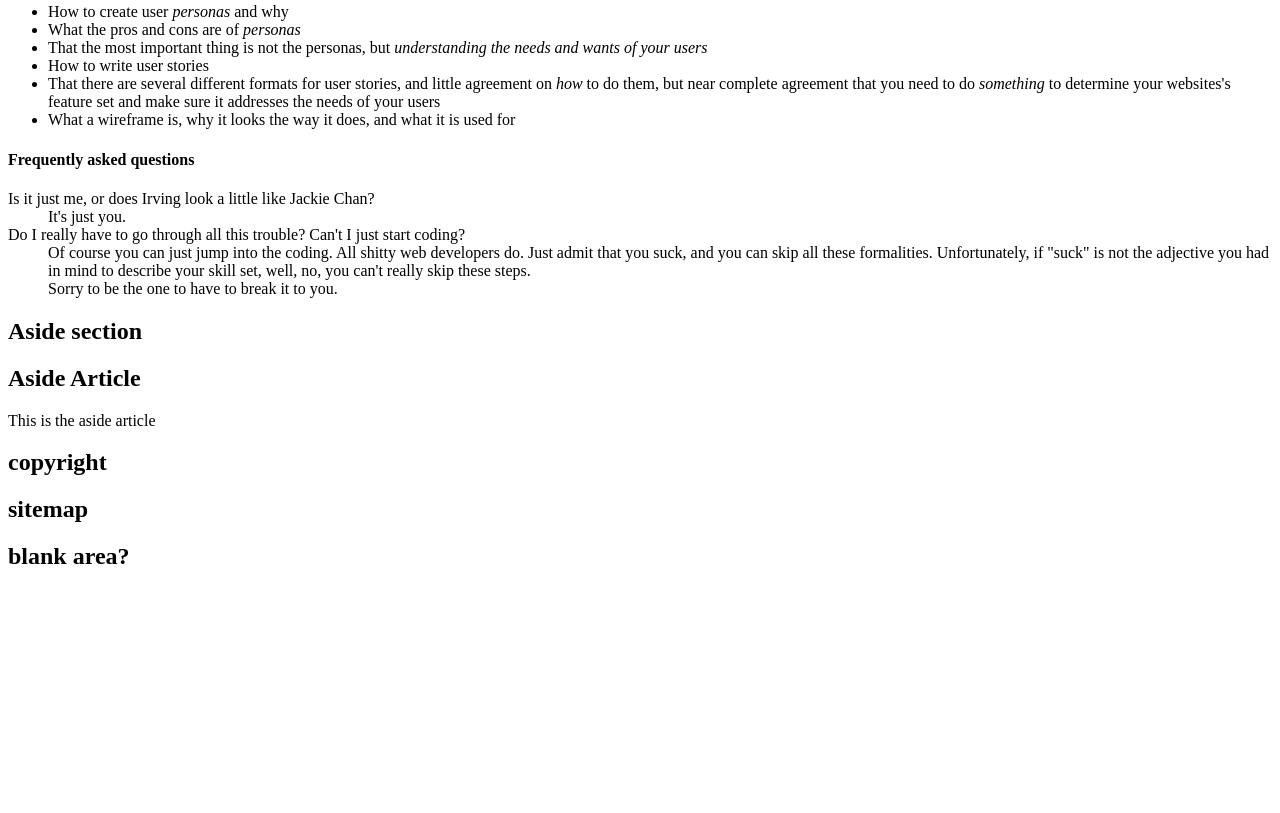
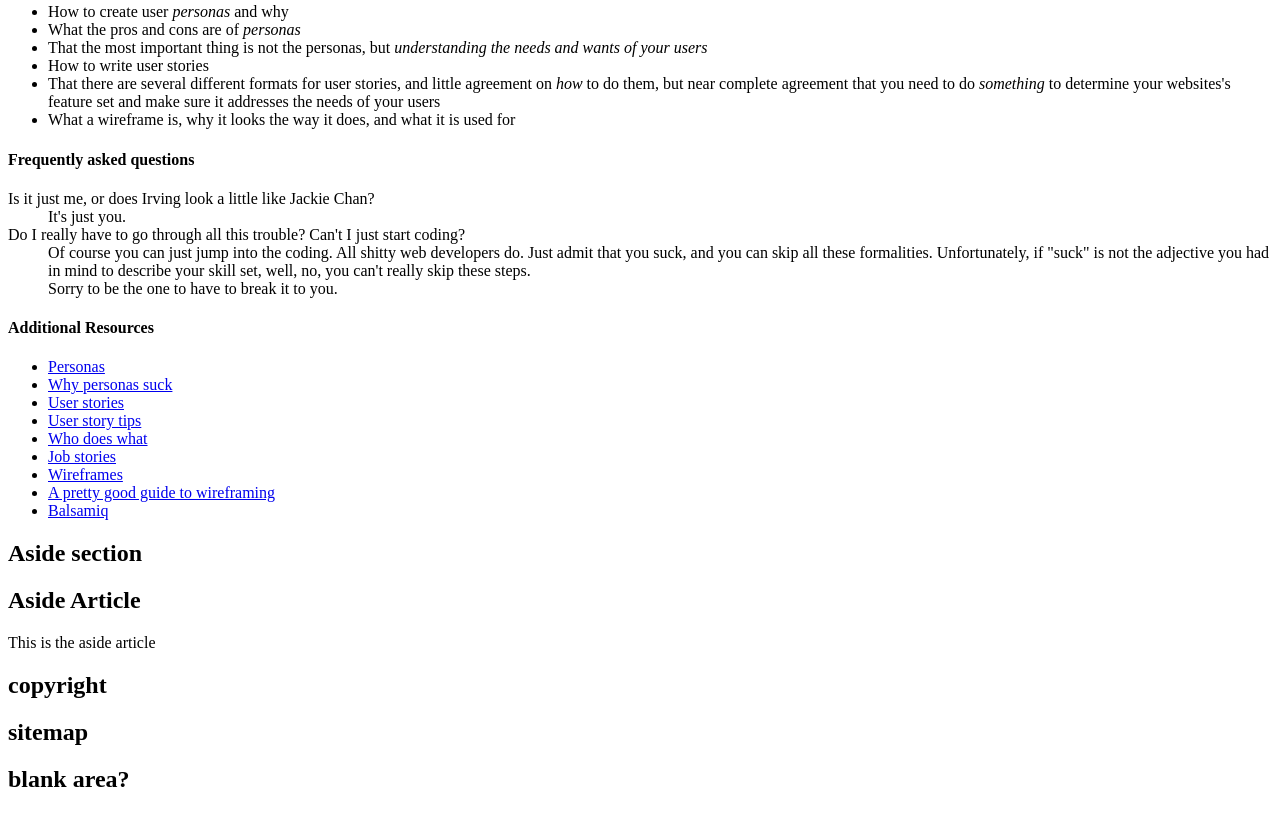
Before and after one commit to leotumwattana/wdi-pw11-architectingthepage, a plain HTML site: page index.html in a window 1280 px wide. Shown: the part 678-1491 px from the top of the page. Before the commit the page ends 1268 px from the top, so only its background shows below. Drawn offline with Linux system fonts and the light colour scheme.

Commit message:
Adds additional resources

```diff
--- a/index.html
+++ b/index.html
@@ -81,6 +81,20 @@
                                 </dd>
                             </dl>
                         </section>
+                        <section id="additional-resources">
+                            <h4>Additional Resources</h4>
+                            <ul class="resources">
+                                <li><a href="http://1.usa.gov/1cZZfj6">Personas</a></li>
+                                <li><a href="http://bit.ly/KlG8ne">Why personas suck</a></li>
+                                <li><a href="http://bit.ly/1ak8HYJ">User stories</a></li>
+                                <li><a href="http://bit.ly/KkdHXk">User story tips</a></li>
+                                <li><a href="http://bit.ly/19CiJKe">Who does what</a></li>
+                                <li><a href="http://bit.ly/JKTKHW">Job stories</a></li>
+                                <li><a href="http://bit.ly/1gbtzWg">Wireframes</a></li>
+                                <li><a href="http://bit.ly/1dVb1aP">A pretty good guide to wireframing</a></li>
+                                <li><a href="http://balsamiq.com">Balsamiq</a></li>
+                            </ul>
+                        </section>
                     </footer>
     			</article>
     			<aside>
```
